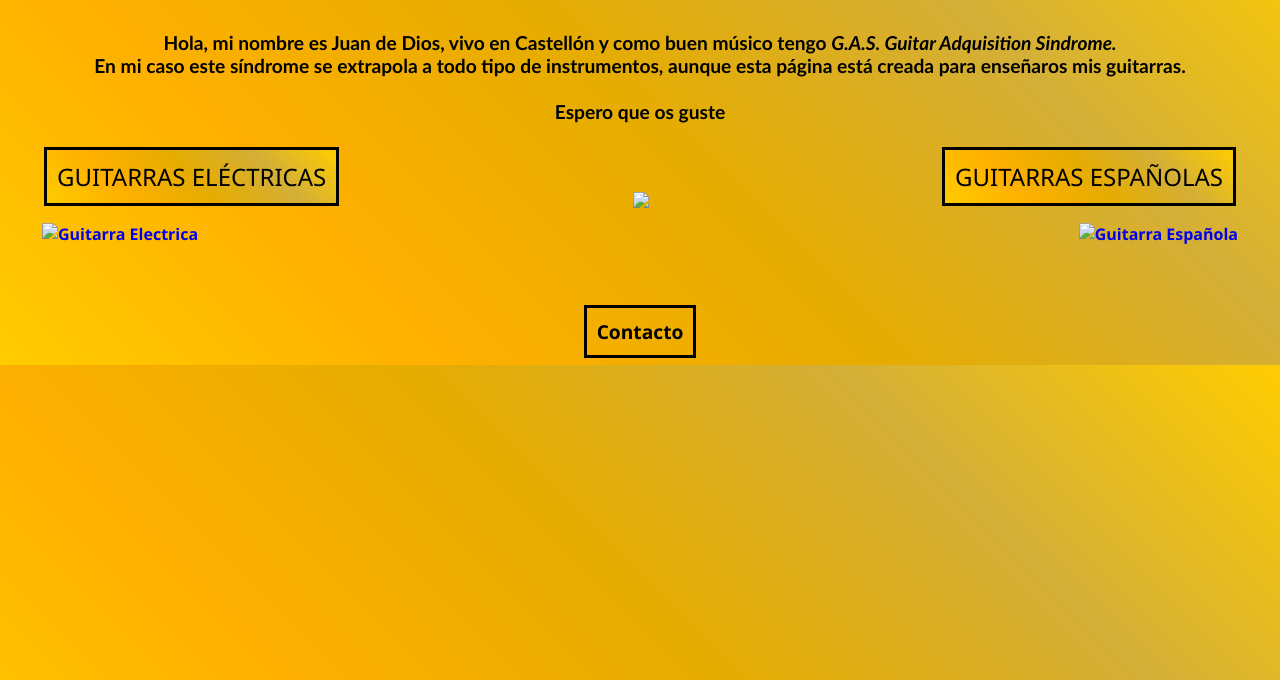
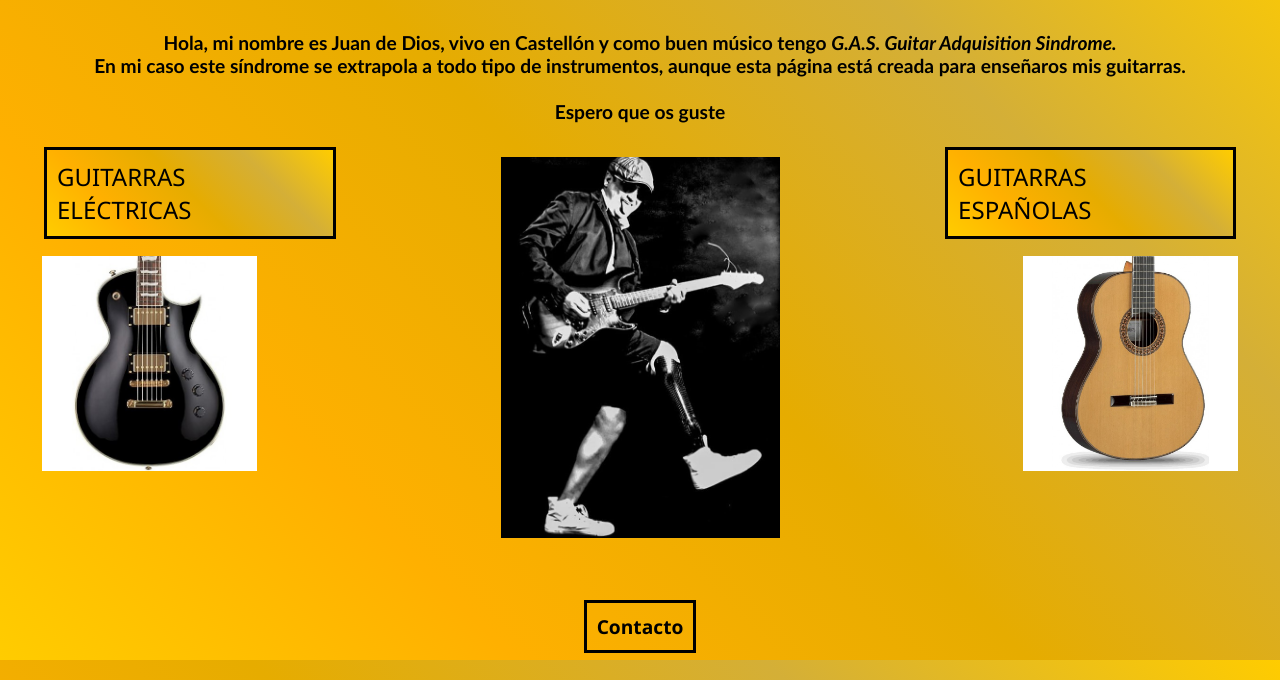
Before and after one commit to Digispider81/misguitarras2, a plain HTML site: page index.html in a window 1280 px wide. Shown: the part 120-800 px from the top of the page. Drawn offline with Linux system fonts and the light colour scheme.

Commit message:
Update index.html

```diff
--- a/index.html
+++ b/index.html
@@ -18,14 +18,14 @@
         <tr>
             <td align="left" style="vertical-align: top;">
                 <table><tr><td><a href="guit_elec.html"><h2 id="titulo2">GUITARRAS ELÉCTRICAS</h2></td></tr></table></a>
-                <a href="guit_elec.html"><img id="img2" src="imagenes/guitarra_electrica.jpg" alt="Guitarra Electrica"></a>
+                <a href="guit_elec.html"><img id="img2" src="guitarra_electrica.jpg" alt="Guitarra Electrica"></a>
             </td>
             <td align="center">
-                <table><tr><td align="center"><img src="imagenes/yo.jpg" width="50%"></td></tr></table>
+                <table><tr><td align="center"><img src="yo.jpg" width="50%"></td></tr></table>
             </td>
             <td align="right" style="vertical-align: top;">
                 <table><tr><td><a href="guit_esp.html"><h2 id="titulo2">GUITARRAS ESPAÑOLAS</h2></td></tr></table></a>
-                <a href="guit_esp.html"><img id="img2" src="imagenes/guitarra_clasica.jpg" alt="Guitarra Española"></a>
+                <a href="guit_esp.html"><img id="img2" src="guitarra_clasica.jpg" alt="Guitarra Española"></a>
             </td>
         </tr>
     </table>
```
